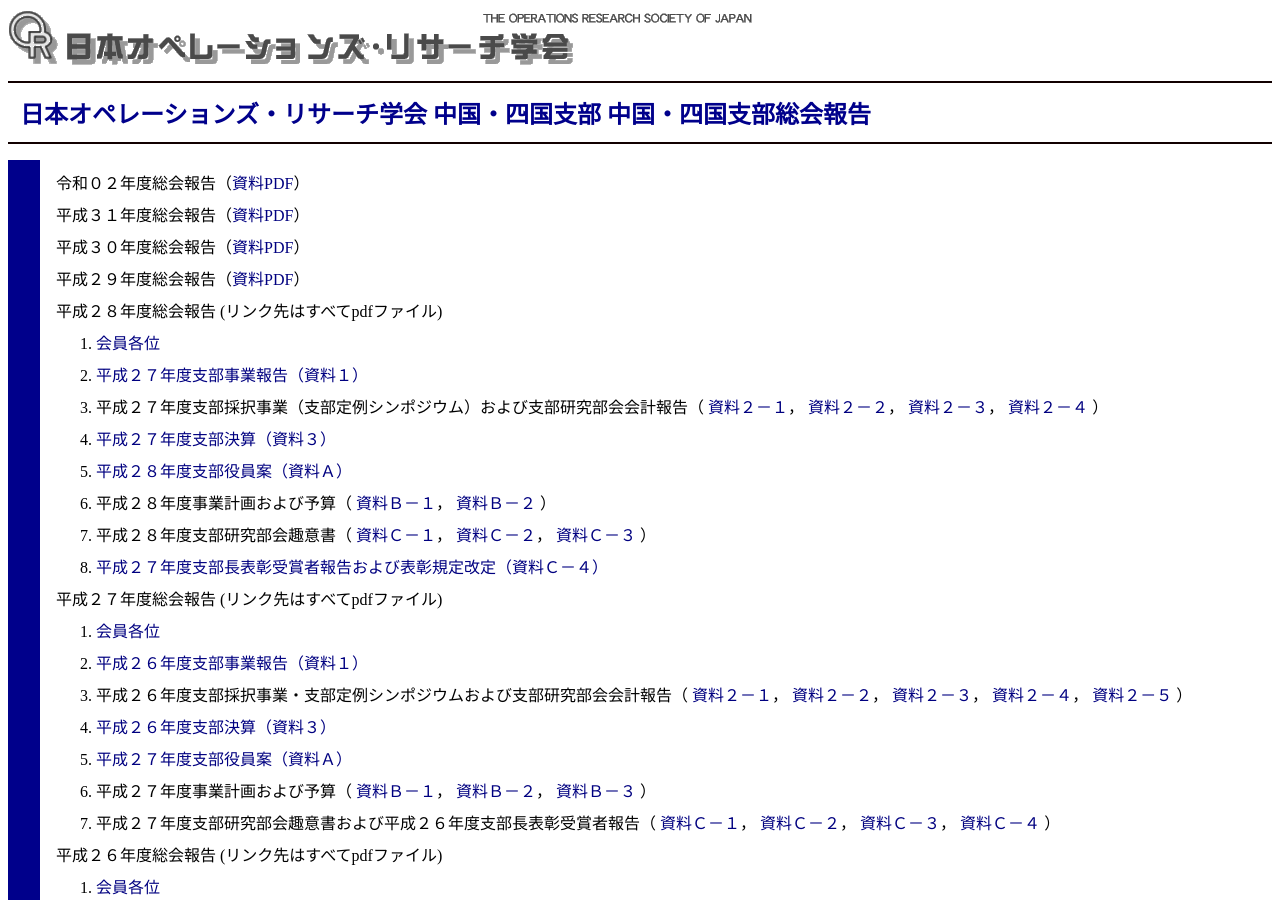
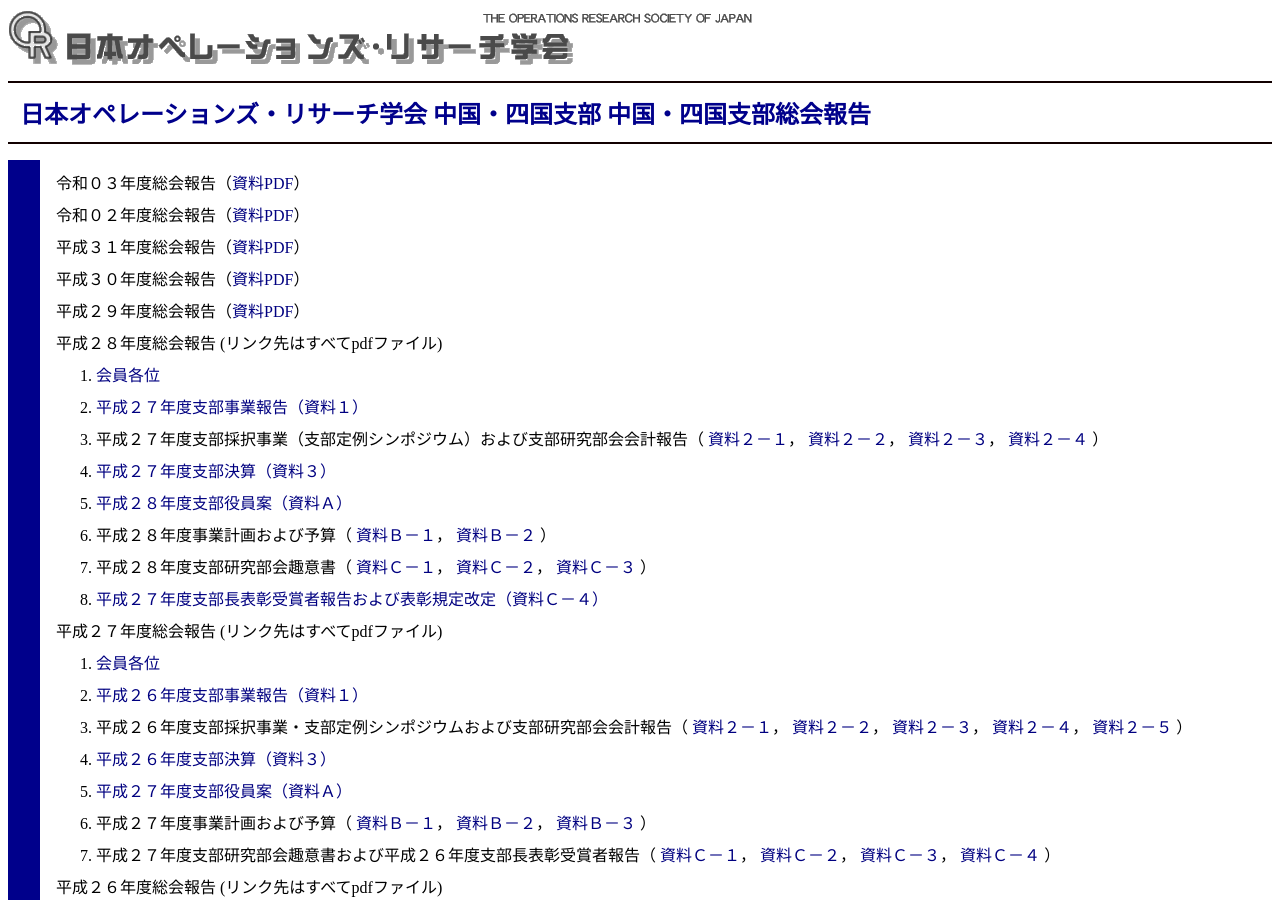
Before and after one commit to orsj-cs/orsj-cs.github.io, a Jekyll site: the page built from sokai/index.html, in a window 1280 px wide and 900 px high. Built offline with Jekyll 4.4.1, drawn with Linux system fonts in a browser that asks for light colours.

Commit message:
Update index.html

```diff
--- a/sokai/index.html
+++ b/sokai/index.html
@@ -4,6 +4,7 @@ title: 日本オペレーションズ・リサーチ学会 中国・四国支部
 ---
 
 <ul>
+<li>令和０３年度総会報告（<a href="sokai2021/m1.pdf">資料PDF</a>）
 <li>令和０２年度総会報告（<a href="sokai2020/m1.pdf">資料PDF</a>）
 <li>平成３１年度総会報告（<a href="sokai2019/m1.pdf">資料PDF</a>）
 <li>平成３０年度総会報告（<a href="sokai2018/m1.pdf">資料PDF</a>）
```
